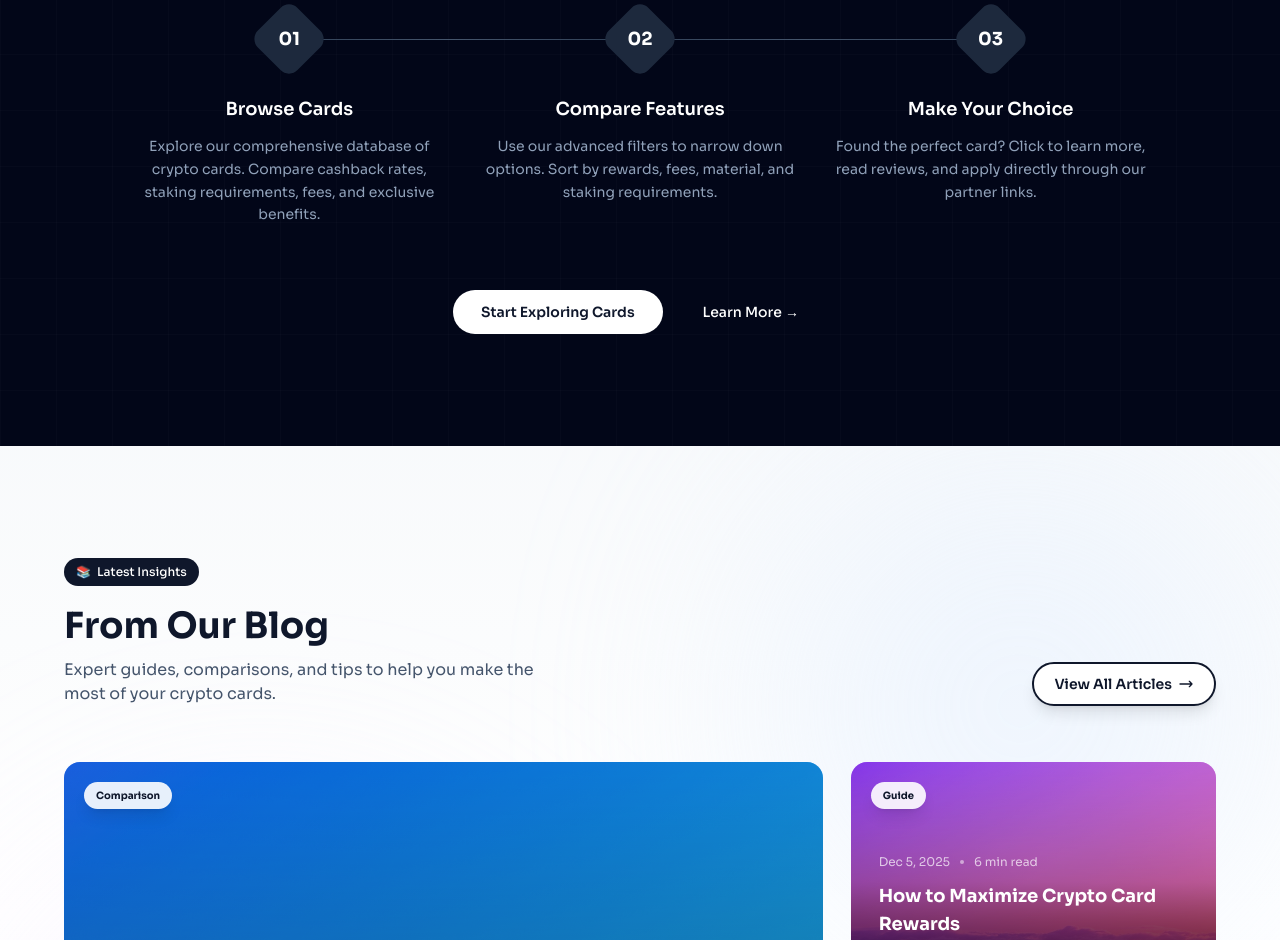
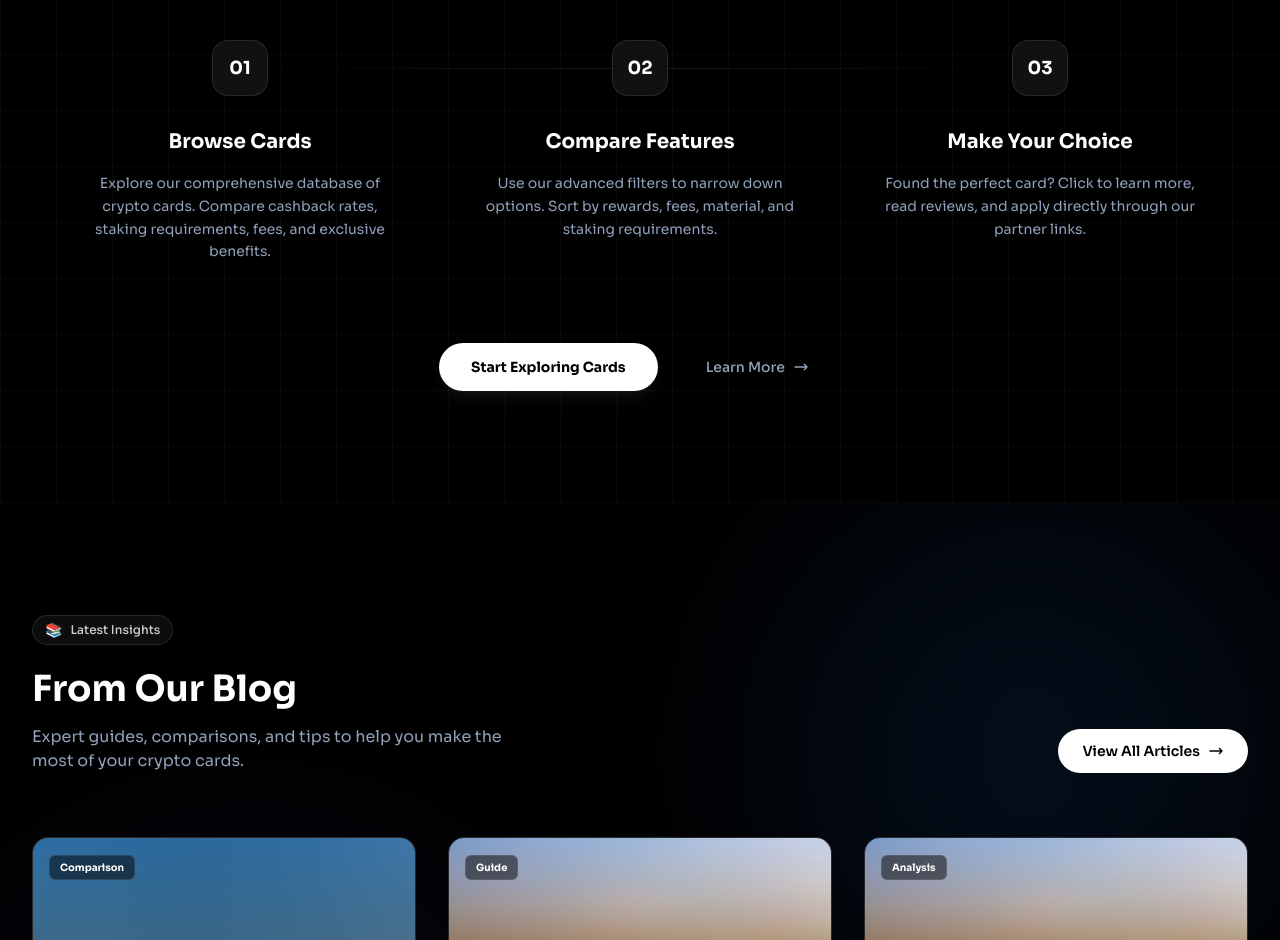
Before and after one commit to beepweep/cc-dashbaord, a Next.js app: page / in a window 1280 px wide. Shown: the part 1860-2800 px from the top of the page. Built offline with nearby package versions, Linux system fonts and the light colour scheme.

Commit message:
Refactor homepage sections: Dark theme for Blog and HowItWorks, Redesign FAQ to Space style, Revert Hero layout

```diff
--- a/src/app/page.tsx
+++ b/src/app/page.tsx
@@ -38,9 +38,9 @@ export default function Home() {
               />
             </div>
 
-            {/* Heading */}
+            {/* Heading with animated gradient */}
             <h1 className="text-[52px] font-semibold text-center leading-tight drop-shadow-md">
-              <span className="bg-clip-text text-transparent bg-gradient-to-b from-white/90 to-white/35">
+              <span className="bg-clip-text text-transparent bg-gradient-to-r from-cyan-300 via-blue-500 via-purple-600 via-white to-cyan-300 animate-text-shimmer background-size-200">
                 Find the perfect card for you
               </span>
             </h1>
--- a/src/components/BlogSection.tsx
+++ b/src/components/BlogSection.tsx
@@ -49,29 +49,29 @@ const featuredPosts: BlogPost[] = [
 
 export default function BlogSection() {
     return (
-        <section className="relative bg-gradient-to-b from-slate-50 via-white to-slate-50 py-28 px-3 sm:px-5 lg:px-7 overflow-hidden">
+        <section className="relative bg-black py-28 px-4 sm:px-6 lg:px-8 overflow-hidden">
             {/* Background decorations */}
-            <div className="absolute top-0 right-0 w-[520px] h-[520px] bg-blue-100 rounded-full blur-[130px] opacity-40" />
-            <div className="absolute bottom-0 left-0 w-[520px] h-[520px] bg-purple-100 rounded-full blur-[130px] opacity-40" />
+            <div className="absolute top-0 right-0 w-[500px] h-[500px] bg-blue-500/10 rounded-full blur-[120px]" />
+            <div className="absolute bottom-0 left-0 w-[500px] h-[500px] bg-purple-500/10 rounded-full blur-[120px]" />
 
-            <div className="max-w-6xl mx-auto relative z-10">
+            <div className="max-w-7xl mx-auto relative z-10">
                 {/* Section Header */}
-                <div className="flex flex-col md:flex-row md:items-end md:justify-between gap-5 mb-14">
+                <div className="flex flex-col md:flex-row md:items-end md:justify-between gap-6 mb-16">
                     <div>
-                        <div className="inline-flex items-center gap-1.5 px-3 py-1.5 rounded-full bg-slate-900 text-white mb-5">
-                            <span className="text-xs">📚</span>
-                            <span className="text-xs font-medium">Latest Insights</span>
+                        <div className="inline-flex items-center gap-2 px-3 py-1 rounded-full bg-white/5 border border-white/10 text-white mb-6">
+                            <span className="text-sm">📚</span>
+                            <span className="text-xs font-medium text-white/80">Latest Insights</span>
                         </div>
-                        <h2 className="text-3xl md:text-4xl font-bold text-slate-900 mb-3">
+                        <h2 className="text-3xl md:text-4xl font-bold text-white mb-4">
                             From Our Blog
                         </h2>
-                        <p className="text-base text-slate-600 max-w-lg">
+                        <p className="text-base text-slate-400 max-w-lg">
                             Expert guides, comparisons, and tips to help you make the most of your crypto cards.
                         </p>
                     </div>
                     <Link
                         href="/blog"
-                        className="inline-flex items-center gap-1.5 px-5 py-2.5 rounded-full bg-white border-2 border-slate-900 text-slate-900 font-semibold hover:bg-slate-900 hover:text-white transition-all duration-300 shadow-lg hover:shadow-xl text-sm"
+                        className="inline-flex items-center gap-2 px-6 py-3 rounded-full bg-white text-black font-semibold hover:bg-slate-200 transition-colors duration-300 text-sm"
                     >
                         View All Articles
                         <svg className="w-4 h-4" fill="none" stroke="currentColor" viewBox="0 0 24 24">
@@ -81,56 +81,50 @@ export default function BlogSection() {
                 </div>
 
                 {/* Blog Grid */}
-                <div className="grid grid-cols-1 md:grid-cols-3 gap-7">
-                    {featuredPosts.map((post, index) => (
+                <div className="grid grid-cols-1 md:grid-cols-3 gap-8">
+                    {featuredPosts.map((post) => (
                         <article
                             key={post.id}
-                            className={`group relative ${index === 0 ? 'md:col-span-2 md:row-span-2' : ''}`}
+                            className="group relative h-full"
                         >
                             <Link href={`/blog/${post.id}`} className="block h-full">
-                                <div className={`relative h-full overflow-hidden rounded-2xl ${index === 0 ? 'min-h-[430px]' : 'min-h-[240px]'}`}>
-                                    {/* Background gradient */}
-                                    <div className={`absolute inset-0 bg-gradient-to-br ${post.gradient}`} />
-
-                                    {/* Image */}
+                                <div className="relative h-full flex flex-col overflow-hidden rounded-2xl bg-[#111] border border-white/10 transition-transform duration-300 group-hover:-translate-y-1">
+                                    {/* Image Container */}
+                                    <div className="relative h-48 overflow-hidden">
                                         <Image
                                             src={post.image}
                                             alt={post.title}
                                             fill
-                                        className="object-cover opacity-30 group-hover:opacity-40 group-hover:scale-105 transition-all duration-700"
+                                            className="object-cover transition-transform duration-700 group-hover:scale-110"
                                         />
+                                        <div className="absolute inset-0 bg-gradient-to-t from-[#111] to-transparent opacity-60" />
 
-                                    {/* Content overlay */}
-                                    <div className="absolute inset-0 bg-gradient-to-t from-black/80 via-black/20 to-transparent" />
-
-                                    {/* Category badge */}
-                                    <div className="absolute top-5 left-5">
-                                        <span className="inline-flex items-center px-3 py-1.5 rounded-full text-[10px] font-bold bg-white/90 text-slate-900 backdrop-blur-sm shadow-lg">
+                                        <div className="absolute top-4 left-4">
+                                            <span className="inline-flex items-center px-2.5 py-1 rounded-md text-[10px] font-bold bg-black/50 text-white backdrop-blur-md border border-white/10">
                                                 {post.category}
                                             </span>
                                         </div>
+                                    </div>
 
                                     {/* Content */}
-                                    <div className="absolute bottom-0 left-0 right-0 p-5 md:p-7">
-                                        <div className="flex items-center gap-2.5 text-xs text-white/70 mb-3">
+                                    <div className="flex-1 p-6 flex flex-col">
+                                        <div className="flex items-center gap-3 text-xs text-slate-500 mb-3">
                                             <time>{post.date}</time>
-                                            <span className="w-1 h-1 rounded-full bg-white/50" />
+                                            <span className="w-1 h-1 rounded-full bg-slate-500" />
                                             <span>{post.readTime}</span>
                                         </div>
 
-                                        <h3 className={`font-bold text-white mb-3 group-hover:text-white/90 transition-colors ${index === 0 ? 'text-xl md:text-2xl' : 'text-lg'}`}>
+                                        <h3 className="text-xl font-bold text-white mb-3 group-hover:text-blue-400 transition-colors line-clamp-2">
                                             {post.title}
                                         </h3>
 
-                                        {index === 0 && (
-                                            <p className="text-sm text-white/70 mb-5 line-clamp-2">
+                                        <p className="text-sm text-slate-400 line-clamp-3 mb-6 flex-1">
                                             {post.excerpt}
                                         </p>
-                                        )}
 
-                                        <div className="inline-flex items-center gap-1.5 text-sm text-white font-medium group-hover:gap-3 transition-all duration-300">
+                                        <div className="flex items-center gap-2 text-sm font-medium text-white group-hover:gap-3 transition-all duration-300 mt-auto">
                                             Read Article
-                                            <svg className="w-4 h-4" fill="none" stroke="currentColor" viewBox="0 0 24 24">
+                                            <svg className="w-4 h-4 text-blue-400" fill="none" stroke="currentColor" viewBox="0 0 24 24">
                                                 <path strokeLinecap="round" strokeLinejoin="round" strokeWidth={2} d="M17 8l4 4m0 0l-4 4m4-4H3" />
                                             </svg>
                                         </div>
--- a/src/components/HowItWorks.tsx
+++ b/src/components/HowItWorks.tsx
@@ -22,17 +22,17 @@ const steps = [
 
 export default function HowItWorks() {
     return (
-        <section className="relative bg-slate-950 py-28 px-3 sm:px-5 lg:px-7 overflow-hidden">
+        <section className="relative bg-black py-28 px-4 sm:px-6 lg:px-8 overflow-hidden">
             {/* Subtle grid pattern */}
-            <div className="absolute inset-0 bg-[linear-gradient(rgba(255,255,255,.015)_1px,transparent_1px),linear-gradient(90deg,rgba(255,255,255,.015)_1px,transparent_1px)] bg-[size:56px_56px]" />
+            <div className="absolute inset-0 bg-[linear-gradient(rgba(255,255,255,.03)_1px,transparent_1px),linear-gradient(90deg,rgba(255,255,255,.03)_1px,transparent_1px)] bg-[size:56px_56px]" />
 
-            <div className="max-w-5xl mx-auto relative z-10">
+            <div className="max-w-6xl mx-auto relative z-10">
                 {/* Section Header */}
-                <div className="text-center mb-16">
-                    <span className="inline-block text-xs font-medium text-slate-500 tracking-wider uppercase mb-3">
+                <div className="text-center mb-20">
+                    <span className="inline-block px-3 py-1 rounded-full bg-white/5 border border-white/10 text-xs font-medium text-blue-400 tracking-wider uppercase mb-4">
                         Simple Process
                     </span>
-                    <h2 className="text-3xl md:text-4xl font-bold text-white mb-5">
+                    <h2 className="text-3xl md:text-4xl font-bold text-white mb-6">
                         How It Works
                     </h2>
                     <p className="text-base text-slate-400 max-w-xl mx-auto">
@@ -41,49 +41,51 @@ export default function HowItWorks() {
                 </div>
 
                 {/* Steps */}
-                <div className="grid grid-cols-1 md:grid-cols-3 gap-10 md:gap-7">
+                <div className="grid grid-cols-1 md:grid-cols-3 gap-12 relative">
+                    {/* Connector line for desktop */}
+                    <div className="hidden md:block absolute top-[28px] left-[16%] right-[16%] h-px bg-gradient-to-r from-transparent via-white/10 to-transparent" />
+
                     {steps.map((step, index) => (
-                        <div key={step.number} className="relative group">
-                            {/* Connector line for desktop */}
-                            {index < steps.length - 1 && (
-                                <div className="hidden md:block absolute top-7 left-1/2 w-full h-px bg-gradient-to-r from-slate-700 via-slate-600 to-slate-700" />
-                            )}
-
-                            <div className="relative">
-                                {/* Step Number */}
-                                <div className="relative z-10 w-14 h-14 mx-auto mb-7 flex items-center justify-center">
-                                    <div className="absolute inset-0 bg-slate-800 rounded-xl rotate-45 transition-transform group-hover:rotate-[55deg] group-hover:scale-110 duration-300" />
-                                    <span className="relative text-lg font-bold text-white">{step.number}</span>
+                        <div key={step.number} className="relative group text-center">
+                            <div className="relative inline-flex mb-8">
+                                {/* Number Circle */}
+                                <div className="relative z-10 w-14 h-14 rounded-2xl bg-[#111] border border-white/10 flex items-center justify-center group-hover:border-blue-500/50 group-hover:bg-blue-500/10 transition-all duration-500">
+                                    <span className="text-lg font-bold text-white group-hover:text-blue-400 transition-colors">
+                                        {step.number}
+                                    </span>
                                 </div>
 
-                                {/* Content */}
-                                <div className="text-center">
-                                    <h3 className="text-lg font-semibold text-white mb-3">
-                                        {step.title}
-                                    </h3>
-                                    <p className="text-sm text-slate-400 leading-relaxed">
-                                        {step.description}
-                                    </p>
-                                </div>
+                                {/* Glow effect */}
+                                <div className="absolute inset-0 bg-blue-500/20 blur-xl opacity-0 group-hover:opacity-100 transition-opacity duration-500 rounded-full" />
                             </div>
+
+                            <h3 className="text-xl font-bold text-white mb-4">
+                                {step.title}
+                            </h3>
+                            <p className="text-sm text-slate-400 leading-relaxed px-4">
+                                {step.description}
+                            </p>
                         </div>
                     ))}
                 </div>
 
                 {/* CTA Section */}
-                <div className="mt-16 text-center">
-                    <div className="inline-flex flex-col sm:flex-row gap-3 items-center">
+                <div className="mt-20 text-center">
+                    <div className="inline-flex flex-col sm:flex-row gap-4 items-center">
                         <Link
                             href="/explore-cards"
-                            className="px-7 py-3 bg-white text-slate-900 font-semibold rounded-full hover:bg-slate-100 transition-all hover:scale-105 text-sm"
+                            className="px-8 py-3.5 bg-white text-black font-bold rounded-full hover:bg-slate-200 transition-all hover:scale-105 text-sm shadow-lg shadow-white/5"
                         >
                             Start Exploring Cards
                         </Link>
                         <Link
                             href="/blog"
-                            className="px-7 py-3 text-white font-medium hover:text-slate-300 transition-colors text-sm"
+                            className="px-8 py-3.5 text-slate-400 font-medium hover:text-white transition-colors text-sm flex items-center gap-2"
                         >
-                            Learn More →
+                            Learn More
+                            <svg className="w-4 h-4" fill="none" stroke="currentColor" viewBox="0 0 24 24">
+                                <path strokeLinecap="round" strokeLinejoin="round" strokeWidth={2} d="M17 8l4 4m0 0l-4 4m4-4H3" />
+                            </svg>
                         </Link>
                     </div>
                 </div>
```
Also changed, not shown: src/app/globals.css (+57 -6 lines), src/components/FAQ.tsx (+31 -74 lines). Lines whose indentation alone changed are shown as unchanged.
